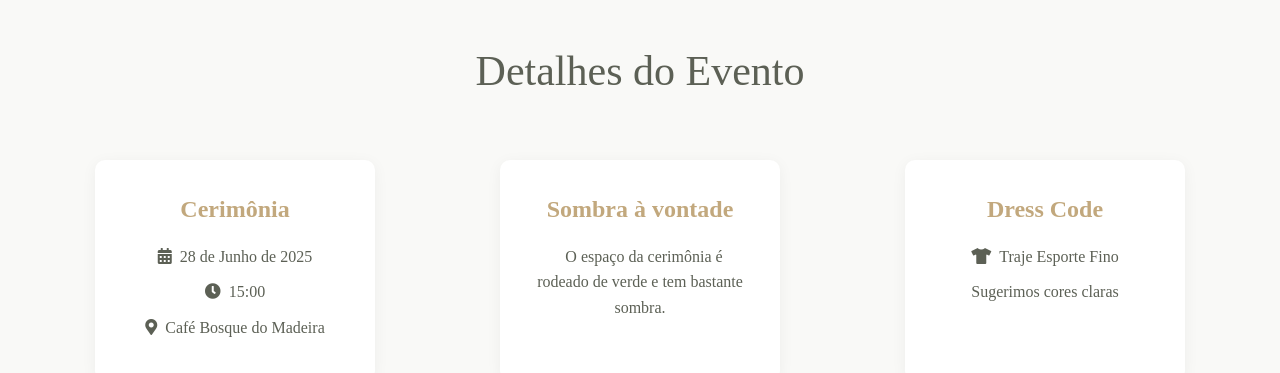
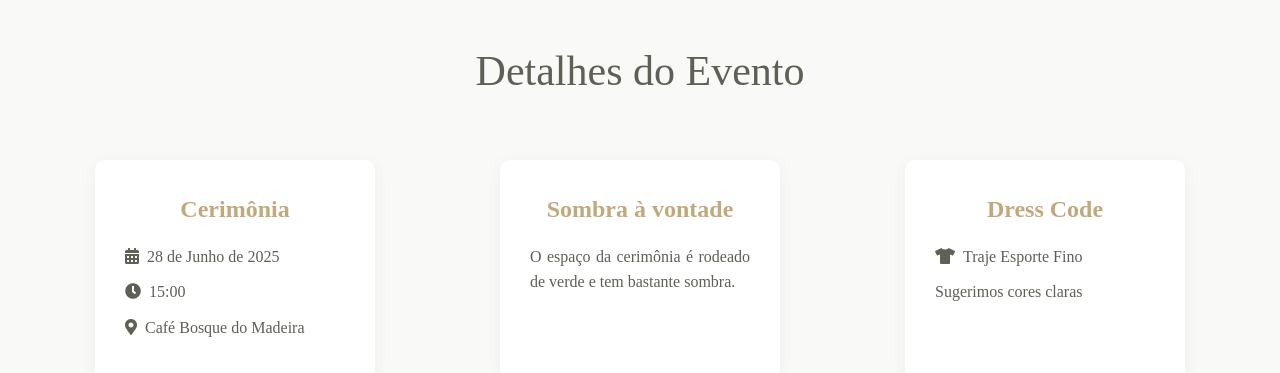
Before and after one commit to victorhenriqu3/casamento-KV, a React (Vite) app: page / in a window 1280 px wide. Shown: the part 939-1312 px from the top of the page. Built offline with nearby package versions, Linux system fonts and the light colour scheme.

Commit message:
fix: ajustando disposição de texto nos detalhes

```diff
--- a/src/App.css
+++ b/src/App.css
@@ -6,3 +6,16 @@
 .mr-2 {
   margin-right: 0.5rem;
 }
+
+.text-center {
+  text-align: center !important;
+}
+
+.w-100 {
+  width: 100% !important;
+}
+
+.text-justify {
+  text-align: justify !important;
+  text-wrap: pretty !important;
+}
--- a/src/Components/EventDetails .tsx
+++ b/src/Components/EventDetails .tsx
@@ -8,7 +8,7 @@ const eventDetails = [
   },
   {
     title: "Sombra à vontade",
-    description1:
+    description2:
       "O espaço da cerimônia é rodeado de verde e tem bastante sombra.",
   },
   {
@@ -27,13 +27,13 @@ const EventDetails = () => {
           Detalhes do Evento
         </h2>
 
-        <div className="flex flex-wrap justify-center gap-6 mb-12 event-details">
+        <div className="flex flex-wrap  gap-6 mb-12 event-details">
           {eventDetails.map((item, index) => (
             <div
               key={index}
               className="bg-white rounded-xl shadow p-6  max-w-xs text-center detail-card"
             >
-              <h3 className="text-xl text-gold mb-2">{item.title}</h3>
+              <h3 className="text-xl text-gold mb-2 w-100">{item.title}</h3>
               {item.date && (
                 <p>
                   <i className="fas fa-calendar-alt mr-2" />
@@ -58,7 +58,9 @@ const EventDetails = () => {
                   {item.description1}
                 </p>
               )}
-              {item.description2 && <p>{item.description2}</p>}
+              {item.description2 && (
+                <p className="text-justify">{item.description2}</p>
+              )}
             </div>
           ))}
         </div>
--- a/src/Components/Header.tsx
+++ b/src/Components/Header.tsx
@@ -86,11 +86,11 @@ const Header = () => {
                 Início
               </a>
             </li>
-            <li>
+            {/* <li>
               <a href="#nossa-historia" onClick={handleLinkClick}>
                 Nossa História
               </a>
-            </li>
+            </li> */}
             <li>
               <a href="#detalhes" onClick={handleLinkClick}>
                 Detalhes
@@ -101,11 +101,11 @@ const Header = () => {
                 Confirmação
               </a>
             </li>
-            <li>
+            {/* <li>
               <a href="#presentes" onClick={handleLinkClick}>
                 Lista de Presentes
               </a>
-            </li>
+            </li> */}
           </ul>
         </nav>
       </div>
--- a/src/index.css
+++ b/src/index.css
@@ -158,6 +158,9 @@ section h2 {
   width: 280px;
   box-shadow: 0 3px 15px rgba(0, 0, 0, 0.05);
   margin: 15px;
+  display: flex;
+  flex-direction: column;
+  align-items: flex-start;
 }
 
 .detail-card h3 {
```
